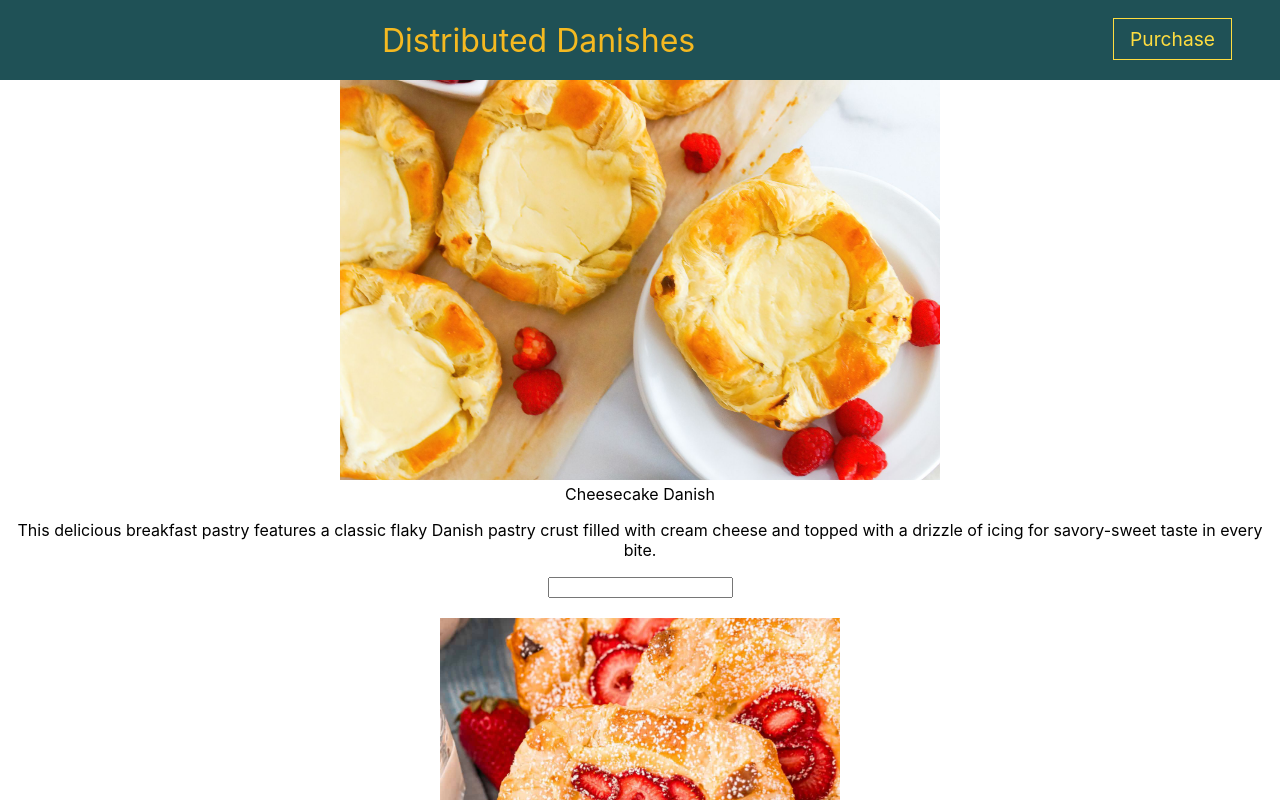
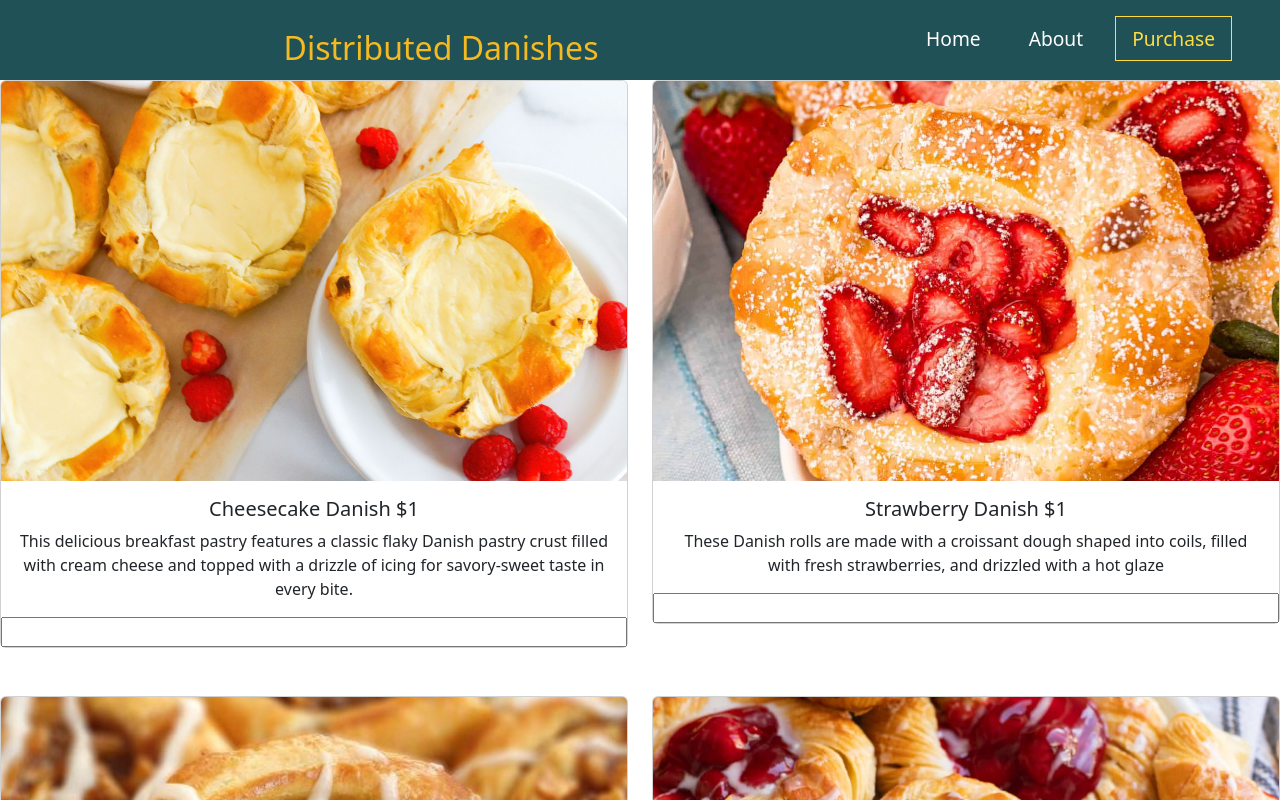
Before and after one commit to sanjana-panjala/5234Distributed, a React (Create React App) app: page /purchase in a window 1280 px wide. Shown: the top 800 px of the page. Built offline with nearby package versions, Linux system fonts and the light colour scheme.

Commit message:
Local Changes

```diff
--- a/src/App.js
+++ b/src/App.js
@@ -1,13 +1,13 @@
 import './App.css';
 import React from "react";
+import 'bootstrap/dist/css/bootstrap.min.css';
 import Navbar from './components/Navbar';
 import { BrowserRouter as Router, Route, Routes, Navigate} from "react-router-dom";
 import Purchase from './components/purchase';
-import PaymentEntry from './components/paymentEntry';
 import ShippingEntry from './components/shippingEntry';
 import ViewOrder from './components/viewOrder';
 import ViewConfirmation from './components/viewConfirmation';
-
+import SampleFooter from "./components/footer";
 import Home from './components/home';
 import About from './components/about';
 import Cart from './components/cart';
@@ -28,7 +28,9 @@ function App() {
 
               <Route path='/purchase' element={<Purchase/>} />
               <Route path="/" element={<Navigate replace to="/purchase" />} />
+{/*
               <Route path='/purchase/paymentEntry' element={<PaymentEntry/>} />
+*/}
               <Route path='/purchase/shippingEntry' element={<ShippingEntry/>} />
               <Route path='/purchase/viewOrder' element={<ViewOrder/>} />
               <Route path='/purchase/viewConfirmation' element={<ViewConfirmation/>} />
--- a/src/components/Navbar.js
+++ b/src/components/Navbar.js
@@ -16,6 +16,28 @@ function NavBar() {
             </NavLink>
 
             <ul className={click ? "nav-menu active" : "nav-menu"}>
+              <li className="nav-item">
+                <NavLink
+                    exact
+                    to="/home"
+                    activeClassName="active"
+                    className="nav-links"
+                    onClick={handleClick}
+                >
+                  Home
+                </NavLink>
+              </li>
+              <li className="nav-item">
+                <NavLink
+                    exact
+                    to="/about"
+                    activeClassName="active"
+                    className="nav-links"
+                    onClick={handleClick}
+                >
+                  About
+                </NavLink>
+              </li>
               <li className="nav-item">
                 <NavLink
                     exact
--- a/src/components/purchase.js
+++ b/src/components/purchase.js
@@ -1,5 +1,5 @@
 import React, {useState} from "react";
-import {Button, Card, CardGroup, Col, Row} from 'react-bootstrap';
+import {Button, Card, Col, Row} from 'react-bootstrap';
 import {useNavigate} from "react-router-dom";
 
 const purchase = () => {
@@ -9,17 +9,17 @@ const purchase = () => {
     const handleSubmit = (e) => {
         navigate('/purchase/shippingEntry', { state: {order: order} })
     };
-    const items = [{img: "/Cheesecake-Danish.jpg", title: "Cheesecake Danish",
+    const items = [{img: "/Cheesecake-Danish.jpg", title: "Cheesecake Danish\t$1",
         description: "This delicious breakfast pastry features a classic flaky Danish pastry crust filled with" +
             " cream cheese and topped with a drizzle of icing for savory-sweet taste in every bite."},
-        {img: "/Strawberry-Danish.jpg", title: "Strawberry Danish",
+        {img: "/Strawberry-Danish.jpg", title: "Strawberry\tDanish $1",
             description: "These Danish rolls are made with a croissant dough shaped into coils," +
                 " filled with fresh strawberries, and drizzled with a hot glaze"},
-        {img: "/Apple-Danish.jpg", title: "Apple Danish", description: "A pastry that combines layers of buttery, flaky," +
+        {img: "/Apple-Danish.jpg", title: "Apple Danish\t$1", description: "A pastry that combines layers of buttery, flaky," +
                 " yeast-leavened dough with apple filling drizzled with a powdered sugar icing."},
-        {img: "/Cherry-Danish.jpg", title: "Cherry Danish", description: "This fruity, fun breakfast danish" +
+        {img: "/Cherry-Danish.jpg", title: "Cherry Danish\t$1", description: "This fruity, fun breakfast danish" +
                 " has layers of cream cheese, cherry pie filling and  a crumble topping."},
-        {img: "/Peach-Danish.jpg", title: "Peach Danish", description: "A danish with ripe peach and milky custard on top." +
+        {img: "/Peach-Danish.jpg", title: "Peach Danish\t$1", description: "A danish with ripe peach and milky custard on top." +
                 ", the blend of the sweetness of fruit and cream makes a rich, irresistible treat"}]
     const navigate = useNavigate();
     console.log(order)
```
Lines whose indentation alone changed are shown as unchanged.
